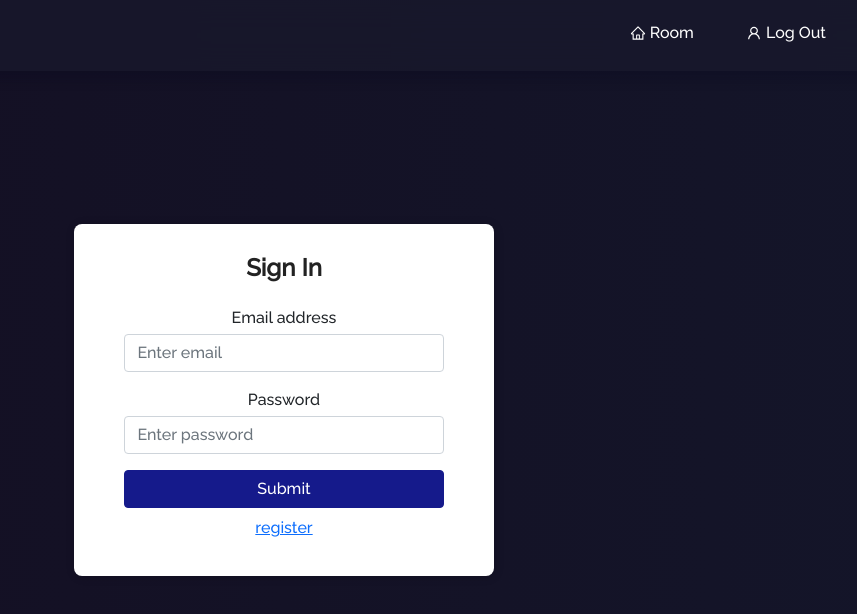
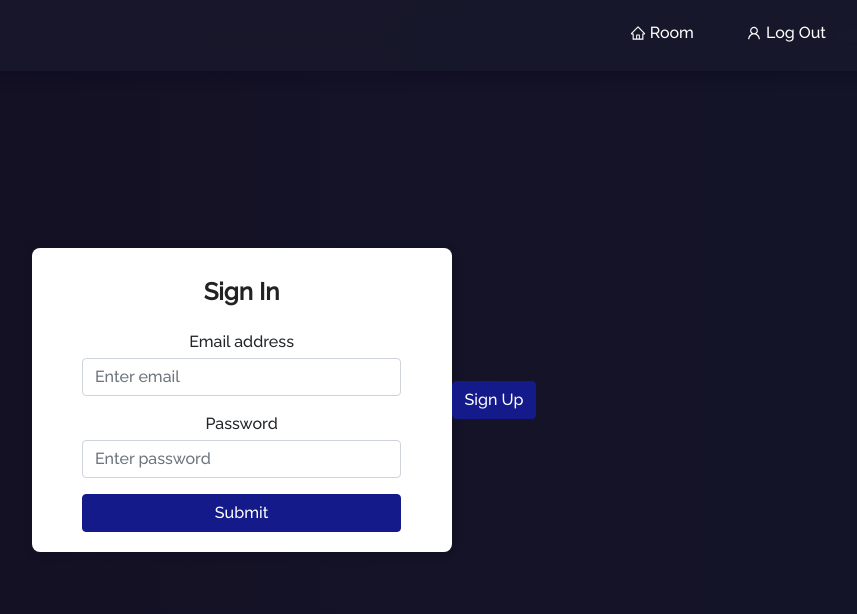
Before and after one commit to taovc/guess, a React (Create React App) app in the folder myapp/: page /login in a window 1280 px wide. Shown: the top 614 px of the page, without its empty margins (356-1213 px from the left). Built offline with nearby package versions, Linux system fonts and the light colour scheme.

Commit message:
[add] Form component

```diff
--- a/myapp/src/components/CreateRoom.jsx
+++ b/myapp/src/components/CreateRoom.jsx
@@ -1,61 +1,43 @@
-import React, { useState, useContext } from "react";
+import React, { useContext } from "react";
 import { useNavigate } from "react-router-dom";
+
 import { UserWsType } from "./Home";
+import Form from "./Form";
 
 export default function CreateRoom() {
-  const [name, setName] = useState("");
-  const [maxplayer, setMaxPlayer] = useState("");
   const { setIsCreateRoom, sendJsonMessage } = useContext(UserWsType);
   const navigate = useNavigate();
 
-  const handleSubmit = (e) => {
+  const handleSubmit = (e, values) => {
     e.preventDefault();
     sendJsonMessage({
       type: "roomevent",
       action: "create",
       room: {
-        name: name,
+        name: values.name,
         player: 0,
-        max: maxplayer,
+        max: values.maxplayer,
       },
     });
-    navigate("/room/" + name);
+    navigate("/room/");
     setIsCreateRoom(false);
   };
 
+  const fields = [
+    { label: "Room Name", type: "name", placeholder: "name", required: true, name: "roomName" },
+    {
+      label: "Max Player",
+      type: "Max Player",
+      placeholder: "Enter Max Player",
+      required: true,
+      name: "maxPlayer",
+      pattern: "[0-9]*",
+    },
+  ];
+
   return (
     <div className="Auth-form-container">
-      <form className="Create-room-form" onSubmit={handleSubmit}>
-        <div className="Auth-form-content">
-          <h3 className="Auth-form-title">Create Room</h3>
-          <div className="form-group mt-3">
-            <label>Room Name</label>
-            <input
-              type="name"
-              className="form-control mt-1"
-              placeholder="name"
-              required={true}
-              onChange={(e) => setName(e.target.value)}
-            />
-          </div>
-          <div className="form-group mt-3">
-            <label>Max Player</label>
-            <input
-              type="Max Player"
-              className="form-control mt-1"
-              placeholder="Enter Max Player"
-              pattern="[0-9]*"
-              required={true}
-              onChange={(e) => setMaxPlayer(e.target.value)}
-            />
-          </div>
-          <div className="d-grid gap-2 mt-3">
-            <button type="submit" className="btn btn-primary">
-              Submit
-            </button>
-          </div>
-        </div>
-      </form>
+      <Form onSubmit={handleSubmit} fields={fields} title={"Create Room"} />
     </div>
   );
 }
--- a/myapp/src/components/Form.jsx
+++ b/myapp/src/components/Form.jsx
@@ -0,0 +1,37 @@
+import React, { useState } from "react";
+
+const Form = ({ onSubmit, fields, title }) => {
+  const [values, setValues] = useState({});
+
+  const handleChange = (e) => {
+    setValues({ ...values, [e.target.name]: e.target.value });
+  };
+
+  return (
+    <form className="Auth-form" onSubmit={(e) => onSubmit(e, values)}>
+      <div className="Auth-form-content">
+        <h3 className="Auth-form-title">{title}</h3>
+        {fields.map((field, index) => (
+          <div key={index} className="form-group mt-3">
+            <label>{field.label}</label>
+            <input
+              type={field.type}
+              className="form-control mt-1"
+              placeholder={field.placeholder}
+              required={field.required}
+              onChange={handleChange}
+              name={field.name}
+            />
+          </div>
+        ))}
+        <div className="d-grid gap-2 mt-3">
+          <button type="submit" className="btn btn-primary">
+            Submit
+          </button>
+        </div>
+      </div>
+    </form>
+  );
+};
+
+export default Form;
--- a/myapp/src/components/Login.jsx
+++ b/myapp/src/components/Login.jsx
@@ -1,6 +1,9 @@
 import React, { useState } from "react";
 import axios from "axios";
 import { useNavigate } from "react-router-dom";
+
+import Form from "./Form";
+import { Button } from "react-bootstrap";
 
 const urlLogin = "http://localhost:8080/api/auth/login";
 const urlRegister = "http://localhost:8080/api/auth/register";
@@ -11,11 +14,11 @@ export default function Login() {
   const [register, setRegister] = useState(false);
   const navigate = useNavigate();
 
-  const handleSubmit = (e) => {
+  const handleSubmit = (e, values) => {
     e.preventDefault();
     const data = {
-      email: email,
-      password: password,
+      email: values.email,
+      password: values.password,
     };
     axios
       .post(register ? urlRegister : urlLogin, data)
@@ -35,55 +38,31 @@ export default function Login() {
     setRegister(!register);
   };
 
+  const formFields = [
+    {
+      type: "email",
+      name: "email",
+      label: "Email address",
+      placeholder: "Enter email",
+      value: email,
+      onChange: (e) => setEmail(e.target.value),
+    },
+    {
+      type: "password",
+      name: "password",
+      label: "Password",
+      placeholder: "Enter password",
+      value: password,
+      onChange: (e) => setPassword(e.target.value),
+    },
+  ];
+
+  const formTitle = !register ? "Sign In" : "Sign Up";
+
   return (
     <div className="Auth-form-container">
-      <form className="Auth-form" onSubmit={handleSubmit}>
-        <div className="Auth-form-content">
-          {!register ? (
-            <h3 className="Auth-form-title">Sign In</h3>
-          ) : (
-            <h3 className="Auth-form-title">Sign Up</h3>
-          )}
-          <div className="form-group mt-3">
-            <label>Email address</label>
-            <input
-              type="email"
-              className="form-control mt-1"
-              placeholder="Enter email"
-              onChange={(e) => setEmail(e.target.value)}
-            />
-          </div>
-          <div className="form-group mt-3">
-            <label>Password</label>
-            <input
-              type="password"
-              className="form-control mt-1"
-              placeholder="Enter password"
-              onChange={(e) => setPassword(e.target.value)}
-            />
-          </div>
-          <div className="d-grid gap-2 mt-3">
-            <button type="submit" className="btn btn-primary">
-              Submit
-            </button>
-          </div>
-          {!register ? (
-            <p
-              className="forgot-password text-right mt-2"
-              onClick={handleRegister}
-            >
-              <a href="#register">register</a>
-            </p>
-          ) : (
-            <p
-              className="forgot-password text-right mt-2"
-              onClick={handleRegister}
-            >
-              <a href="#login">login</a>
-            </p>
-          )}
-        </div>
-      </form>
+      <Form fields={formFields} title={formTitle} onSubmit={handleSubmit} />
+      <Button onClick={handleRegister}>{!register ? "Sign Up" : "Sign In"}</Button>
     </div>
   );
 }
```
